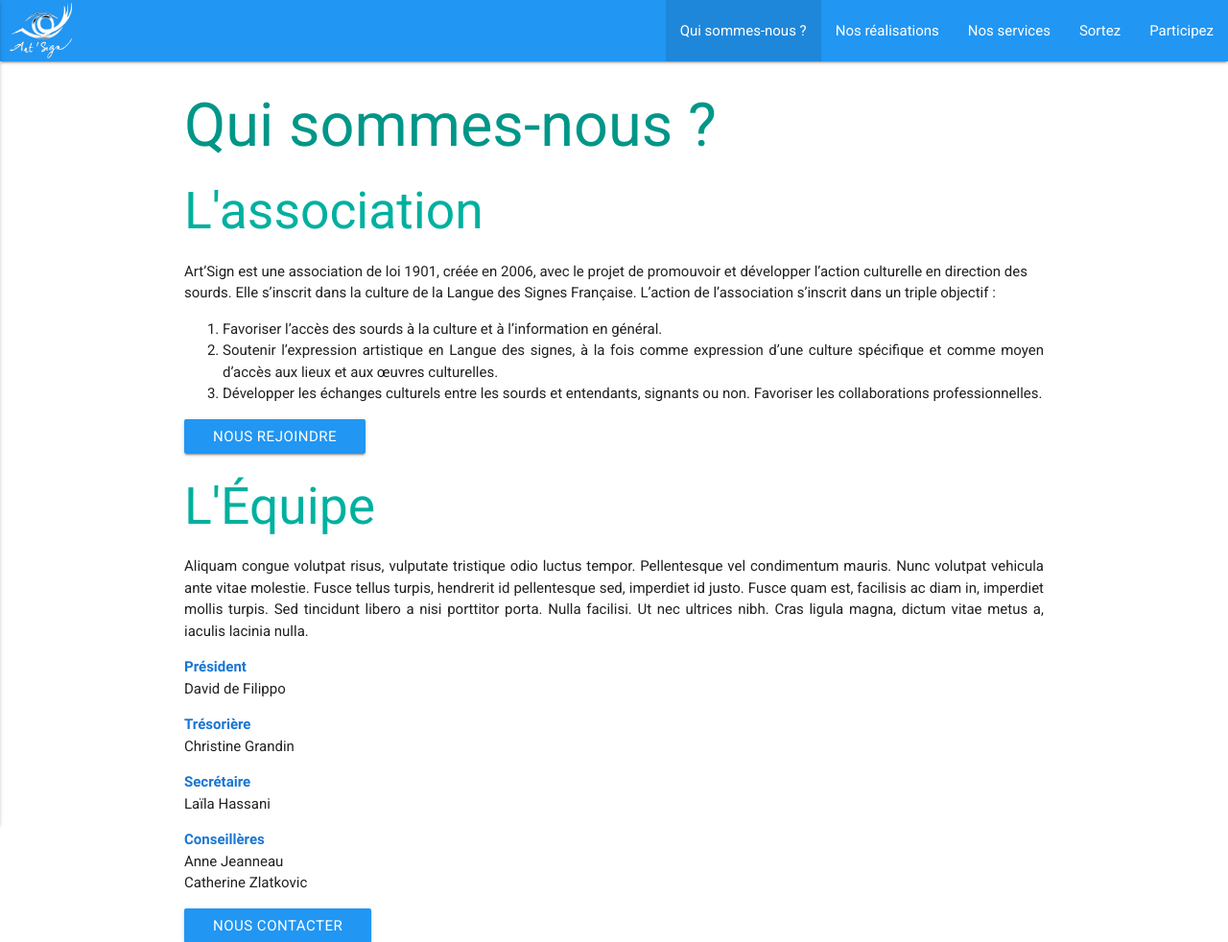
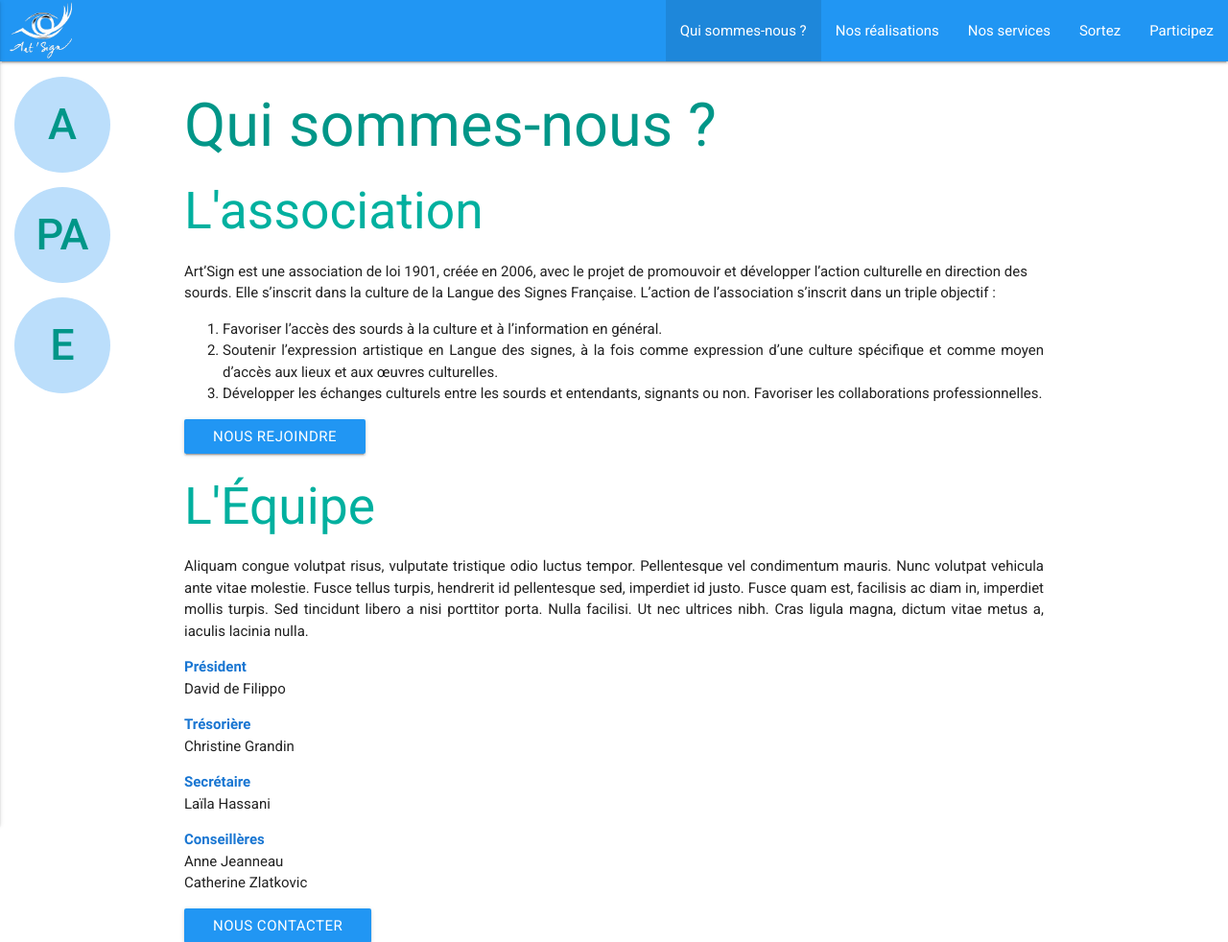
Before and after one commit to Dargie/Art-Sign, a Django app: a page that uses templates/base.html in a window 1280 px wide. Shown: the top 982 px of the page at 96% size. Run offline with Django 3.2, Linux system fonts and the light colour scheme; style sheets or scripts are compiled from the project's sources; parts of the project's set-up code (start-up, migrations or seed data) failed here and were passed over; some libraries are stand-ins or nearby versions.

Commit message:
Init menu latéral

```diff
--- a/public/js/site.js
+++ b/public/js/site.js
@@ -1,5 +1,6 @@
 $(document).ready(function() {
     // Init components materializeCSS
+    $(".button-collapse-left").sideNav("show");
     $(".button-collapse").sideNav();        // Menu nav for mobile
     $('.modal').modal();                    // Init modals
 });
--- a/public/sass/components/_footer.scss
+++ b/public/sass/components/_footer.scss
@@ -1,6 +1,10 @@
 footer {
     &.page-footer {
         background-color: $primary-color;
+        //padding-left: $side-nav-left-width;
+        &.page-footer-home {
+            padding-left: 0;
+        }
         li {
             color: $primary-color-text;
         }
--- a/public/sass/components/_nav.scss
+++ b/public/sass/components/_nav.scss
@@ -12,3 +12,42 @@ nav {
         }
     }
 }
+
+aside {
+    .side-nav {
+        width: $side-nav-left-width;
+        overflow: hidden;
+        background-color: transparent;
+        box-shadow: 0 0 0 0;
+
+        .item-section {
+            align-items: center;
+            display: flex;
+            flex-direction: column;
+            justify-content: center;
+            border-radius: 50%;
+            margin-left: 15px;
+            margin-bottom: 15px;
+	        width: 100px;
+	        height: 100px;
+            background-color: $primary-color-light;
+            &:first-child {
+                margin-top: 80px;
+            }
+            &:hover {
+                background-color: $primary-color-dark;
+                a {
+                    color: $primary-color-text;
+                    text-decoration: none;
+                    background-color: transparent;
+                }
+            }
+            a {
+                color: $accent-color;
+                font-size: 3em;
+                text-align: center;
+                vertical-align: middle;
+            }
+        }
+    }
+}
--- /dev/null
+++ b/public/sass/components/_toast.scss
@@ -0,0 +1,6 @@
+#toast-container {
+    .toast {
+        background-color: $accent-color;
+        color: $primary-color-text;
+    }
+}
--- /dev/null
+++ b/public/sass/components/_tooltip.scss
@@ -0,0 +1,4 @@
+.backdrop {
+    background-color: $accent-color;
+    color: $primary-color-text;
+}
--- /dev/null
+++ b/public/sass/helpers/_dimensions.scss
@@ -0,0 +1 @@
+$side-nav-left-width: 150px;
--- a/public/sass/main.scss
+++ b/public/sass/main.scss
@@ -1,6 +1,7 @@
 // Basics
 @import "helpers/colors";
 @import "helpers/text";
+@import "helpers/dimensions";
 
 // Componennts
 @import "components/nav";
@@ -9,6 +10,8 @@
 @import "components/button";
 @import "components/cards";
 @import "components/picker";
+@import "components/toast";
+@import "components/tooltip";
 
 // Pages
 @import "pages/about";
--- a/templates/base.html
+++ b/templates/base.html
@@ -13,11 +13,14 @@
 </head>
 <body>
 
+    <header>
         <nav>
             <div class="nav-wrapper">
+                <div class="logo">
                     <a href="/" class="brand-logo">
                         <img src="{% static 'img/logoHeader.png' %}" height="65px"/>
                     </a>
+                </div>
                 <a href="#" data-activates="mobile-demo" class="button-collapse"><i class="fa fa-bars" aria-hidden="true"></i></a>
                 {% with url_name=request.resolver_match.url_name %}
                     <ul id="nav-mobile" class="right hide-on-med-and-down">
@@ -31,18 +34,35 @@
                 <!-- for mobile -->
                 <ul class="side-nav" id="mobile-demo">
                     <li><a href="{% url 'about' %}">Qui sommes-nous ?</a></li>
-                <li><a href="#">Nos réalisations</a></li>
-                <li><a href="#">Nos services</a></li>
-                <li><a href="#">Participez</a></li>
-                <li><a href="#">Sortez</a></li>
+                    <li><a href="{% url 'achievements' %}">Nos réalisations</a></li>
+                    <li><a href="{% url 'services' %}">Nos services</a></li>
+                    <li><a href="{% url 'outings' %}">Sortez</a></li>
+                    <li><a href="{% url 'participate' %}">Participez</a></li>
                 </ul>
             </div>
         </nav>
+    </header>
 
+    <aside id="left-sidebar-nav">
+        <ul id="slide-out" class="side-nav fixed leftside-navigation">
+            <li class="item-section">
+                <a href="#" class="tooltipped" data-position="right" data-delay="50" data-tooltip="Accessibilité">A</a>
+            </li>
+            <li class="item-section">
+                <a href="#" class="tooltipped" data-position="right" data-delay="50" data-tooltip="Productions artistiques">PA</a>
+            </li>
+            <li class="item-section">
+                <a href="#" class="tooltipped" data-position="right" data-delay="50" data-tooltip="Evénements">E</a>
+            </li>
+        </ul>
+    </aside>
+
+    <section id="content">
         <div class="container">
             {%  block content %}
             {% endblock %}
         </div>
+    </section>
 
     <footer class="page-footer">
         <div class="container">
@@ -99,7 +119,6 @@
     <script src="https://cdnjs.cloudflare.com/ajax/libs/materialize/0.99.0/js/materialize.min.js"></script>
     <script src="https://use.fontawesome.com/7c8fad8fdd.js"></script>
     <script src="{% static 'js/site.js' %}"></script>
-    <script src="{% static 'js/home.js' %}"></script>
     <script src="{% static 'js/participate.js' %}"></script>
 </body>
 </html>
--- a/templates/pages/home.html
+++ b/templates/pages/home.html
@@ -1,4 +1,4 @@
-{% extends 'base.html' %}
+{% extends 'baseHome.html' %}
 
 
 {% block content %}
```
Also changed, not shown: templates/baseHome.html (added, +108 -0 lines). Lines whose indentation alone changed are shown as unchanged.
